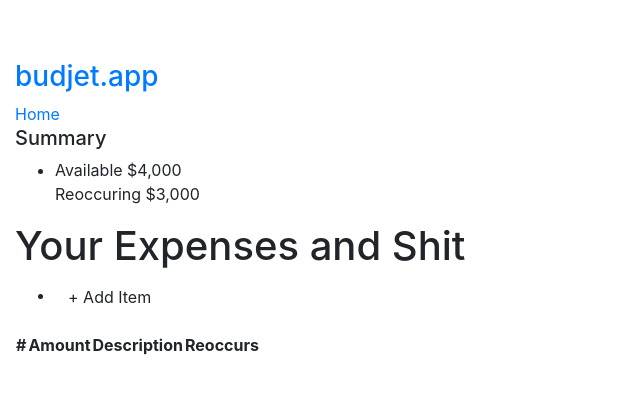
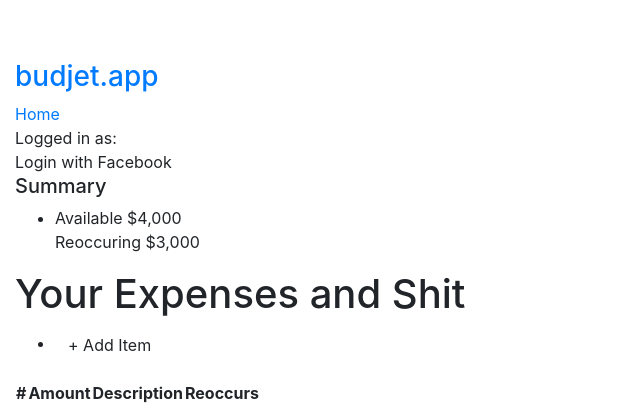
Before and after one commit to billyvg/budjet, a Flask app: page / in a window 1280 px wide. Shown: the top 420 px of the page, without its empty margins (0-640 px from the left). Run offline with Flask 2, Linux system fonts and the light colour scheme; lists and menus that the app fills with data are empty; some libraries are stand-ins or nearby versions.

Commit message:
Initial facebook login support.

```diff
--- /dev/null
+++ b/facebook.py
@@ -0,0 +1,16 @@
+from settings import *
+import hashlib
+
+FACEBOOK_APP_ID = os.environ.get("FACEBOOK_APP_ID")
+FACEBOOK_APP_SECRET = os.environ.get("FACEBOOK_APP_SECRET")
+
+def get_cookie(request):
+    cookie = request.cookies.get('fbs_%s' % FACEBOOK_APP_ID)
+    fb_dict = dict(item.split('=') for item in cookie.split('&'))
+    cookie_sig = fb_dict['sig']
+    del fb_dict['sig']
+
+    if hashlib.md5(''.join(['%s=%s' % (k, v) for k, v in sorted(fb_dict.iteritems())]) + FACEBOOK_APP_SECRET).hexdigest() == cookie_sig:
+        return fb_dict
+    else:
+        raise Exception('Cookie is not valid')
--- a/templates/index.html
+++ b/templates/index.html
@@ -8,6 +8,7 @@
 
 
   <body>
+    <div id="fb-root"></div>
     <div class="topbar">
       <div class="topbar-inner">
         <div class="container-fluid">
@@ -20,6 +21,13 @@
             <a href="/">Home</a>
             </li>
           </ul>
+          <div class="user-cp pull-right">
+          {% if fb_user %}
+          Welcome, {{ fb_user['first_name'] }}!
+          {% else %}
+          Logged in as: <div class="fb-login-button">Login with Facebook</div>
+          {% endif %}
+          </div>
         </div>
       </div>
     </div>
@@ -85,5 +93,26 @@
     <script type="text/javascript" src="/static/budjet/js/backbone/views/transaction.js"></script>
     <script type="text/javascript" src="/static/budjet/js/backbone/main.js"></script>
     <script type="text/javascript" src="/static/budjet/js/app.js"></script>
+
+    <script type="text/javascript">
+        window.fbAsyncInit = function() {
+          FB.init({
+            appId      : '129263473847954',
+            status     : true,
+            cookie     : true,
+            xfbml      : true
+          });
+          FB.Event.subscribe('auth.login', function(response) {
+              $.post('/login', { response: response });
+          });
+
+        };
+        (function(d){
+           var js, id = 'facebook-jssdk'; if (d.getElementById(id)) {return;}
+           js = d.createElement('script'); js.id = id; js.async = true;
+           js.src = "//connect.facebook.net/en_US/all.js";
+           d.getElementsByTagName('head')[0].appendChild(js);
+         }(document));
+    </script>
   </body>
 </html>
--- a/web.py
+++ b/web.py
@@ -1,14 +1,25 @@
 import os, sys
 
-from flask import Flask, render_template, jsonify
+from flask import Flask, request, render_template, jsonify, session, json
 
+import requests
 from models.transaction import Transaction
+from facebook import get_cookie
 
 app = Flask(__name__)
+if os.environ.get("APP_ENV") != "PROD":
+    app.debug = True
 
 @app.route("/")
 def index():
-    return render_template("index.html")
+    fb_user = {}
+    try:
+        fb_cookie = get_cookie(request)
+        r = requests.get('https://graph.facebook.com/me?access_token=%s' % fb_cookie['access_token'])
+        fb_user = json.loads(r.content)
+    except:
+        print sys.exc_info()
+    return render_template("index.html", fb_user=fb_user)
 
 # TODO: refactor this shit into its own python module, don't
 # know the terminology for this for flask.
@@ -64,4 +75,4 @@ def login():
 
 if __name__ == "__main__":
     port = int(os.environ.get("PORT", 5000))
-    app.run(host='0.0.0.0', port=port)
+    app.run(host="0.0.0.0", port=port)
```
Lines whose indentation alone changed are shown as unchanged.
